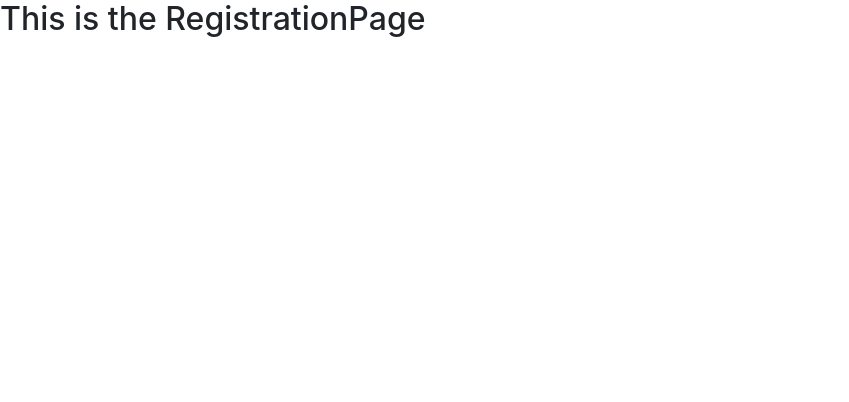
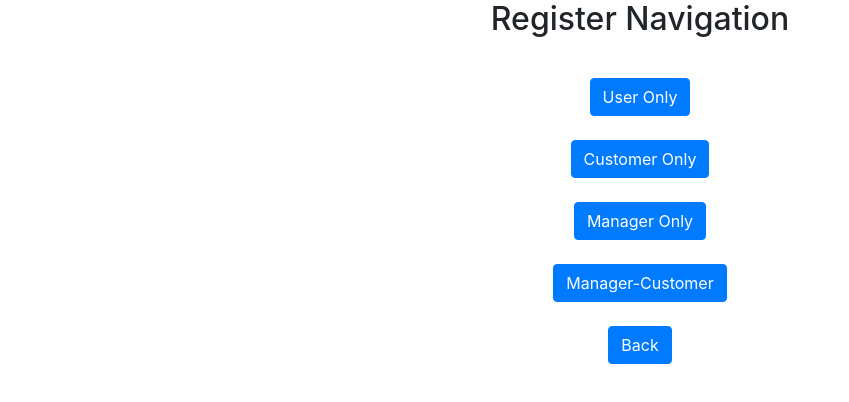
Before and after one commit to jayzhangg/4400, a React (Create React App) app in the folder 4400-frontend/: page /registrationPage in a window 1280 px wide. Shown: the top 402 px of the page, without its empty margins (0-849 px from the left). Built offline with nearby package versions, Linux system fonts and the light colour scheme.

Commit message:
added registration navigation + temp page

```diff
--- a/4400-frontend/src/App.js
+++ b/4400-frontend/src/App.js
@@ -8,6 +8,7 @@ import {
 import LoginPage from './loginPage';
 import FunctionalityPage from './functionalityPage';
 import RegistrationPage from './registrationPage';
+import temp from "./temp";
 
 function App() {
   return (
@@ -19,6 +20,10 @@ function App() {
           <Route path="/" exact component = { LoginPage } />
           <Route path="/functionalityPage" exact component = { FunctionalityPage } />
           <Route path="/registrationPage" exact component = { RegistrationPage } />
+          <Route path="/register/user" exact component = {temp} />
+          <Route path="/register/customer" exact component = {temp} />
+          <Route path="/register/manager" exact component = {temp} />
+          <Route path="/register/managerCustomer" exact component = {temp} />
         </Switch>
 
       </div>
--- /dev/null
+++ b/4400-frontend/src/registrationPage.css
@@ -0,0 +1,7 @@
+.myH2 {
+    margin-bottom: 5vh;
+}
+
+.parent {
+    text-align: center;
+}
--- a/4400-frontend/src/registrationPage.js
+++ b/4400-frontend/src/registrationPage.js
@@ -1,7 +1,62 @@
 import React from 'react';
+import { Button } from 'reactstrap';
+import { useHistory } from 'react-router-dom';
+
+import './registrationPage.css';
 
 function RegistrationPage() {
-  return <h2> This is the RegistrationPage </h2>;
+  let history = useHistory();
+
+  const goUser = () => {
+    history.push("/register/user");
+  }
+
+  const goCustomer = () => {
+    history.push("/register/customer");
+  }
+
+  const goManager = () => {
+    history.push("/register/manager");
+  }
+
+  const goManagerCustomer = () => {
+    history.push("/register/managerCustomer");
+  }
+
+  const goBack = () => {
+    history.push("/");
+  }
+
+  return (
+    <div className="parent">
+      <h2 className="myH2"> Register Navigation </h2>
+
+      <div>
+        <Button color="primary" onClick={ goUser }> User Only </Button>{' '}
+      </div>
+      <br/>
+
+      <div>
+        <Button color="primary" onClick={ goCustomer }> Customer Only </Button>{' '}
+      </div>
+      <br/>
+
+      <div>
+        <Button color="primary" onClick={ goManager }> Manager Only </Button>{' '}
+      </div>
+      <br/>
+
+      <div>
+        <Button color="primary" onClick={ goManagerCustomer }> Manager-Customer </Button>{' '}
+      </div>
+      <br/>
+
+      <div>
+        <Button color="primary" onClick={ goBack }> Back </Button>{' '}
+      </div>
+    </div>
+
+  );
 }
 
 export default RegistrationPage;
--- /dev/null
+++ b/4400-frontend/src/temp.js
@@ -0,0 +1,7 @@
+import React from 'react';
+
+function temp() {
+  return <h2> temp </h2>;
+}
+
+export default temp;
```
